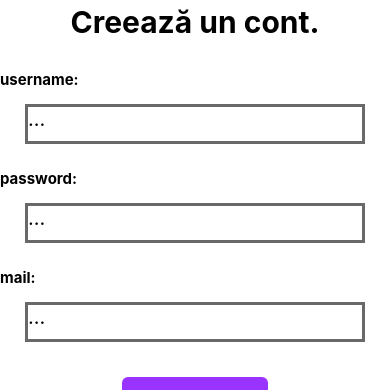
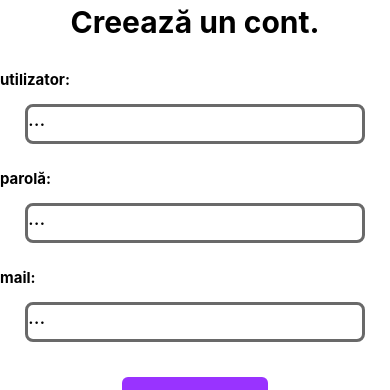
Before and after one commit to ralucaciulpan/CommuniTIM, a React Native app in the folder CommunitimUI/: screen /screen_signup in a window 390 px wide. Shown: the part 277-667 px from the top of the page. Built offline with nearby package versions, Linux system fonts and the light colour scheme.

Commit message:
updated text fields

```diff
--- a/CommunitimUI/src/screens/SignupPage.js
+++ b/CommunitimUI/src/screens/SignupPage.js
@@ -15,7 +15,7 @@ export default function SignupPage(){
                 <Text style={styles.welcome_text}>
                     Creează un cont.
                 </Text>
-                <Text style = {styles.fieldText}>username:</Text>
+                <Text style = {styles.fieldText}>utilizator:</Text>
                 <View style = {styles.usernameFieldContainer}>
                     <TextInput
                     style={styles.usernameField}
@@ -23,11 +23,12 @@ export default function SignupPage(){
                     />
                 </View>
 
-                <Text style = {styles.fieldText}>password:</Text>
+                <Text style = {styles.fieldText}>parolă:</Text>
                 <View style = {styles.passwordFieldContainer}>
                     <TextInput
                     style={styles.passwordField}
                     placeholder='...'
+                    secureTextEntry
                     />
                 </View>
 
@@ -93,7 +94,8 @@ export default function SignupPage(){
           borderColor:'#696969',
           width:windowWidth-50,
           height:40,
-          marginBottom:25
+          marginBottom:25,
+          borderRadius:8
       },
       passwordFieldContainer:{
         borderLeftWidth:3,
@@ -103,7 +105,8 @@ export default function SignupPage(){
         borderColor:'#696969',
         width:windowWidth-50,
         height:40,
-        marginBottom:25
+        marginBottom:25,
+        borderRadius:8
     },
     mailFieldContainer:{
         borderLeftWidth:3,
@@ -112,7 +115,8 @@ export default function SignupPage(){
         borderBottomWidth:3,
         borderColor:'#696969',
         width:windowWidth-50,
-        height:40
+        height:40,
+        borderRadius:8
     },
       fieldText:{
           color:'#000',
```
